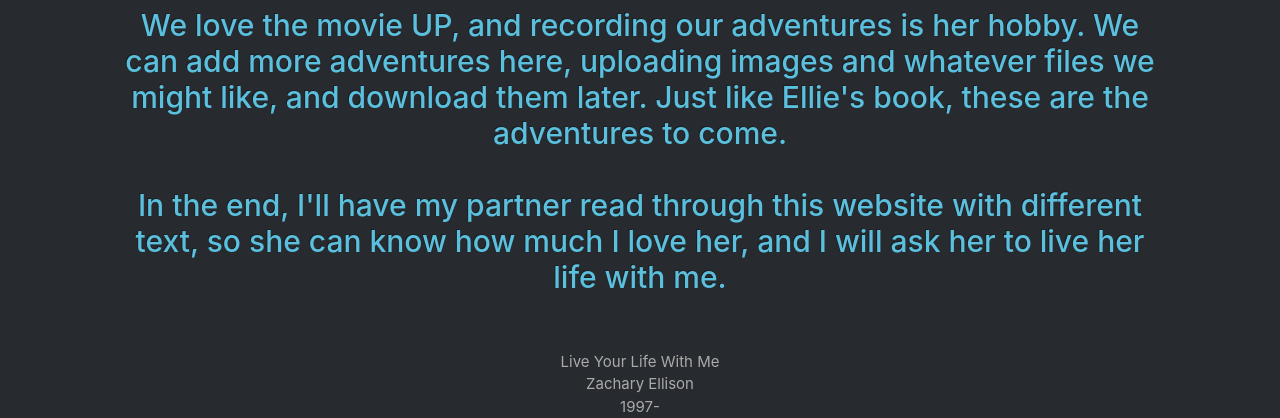
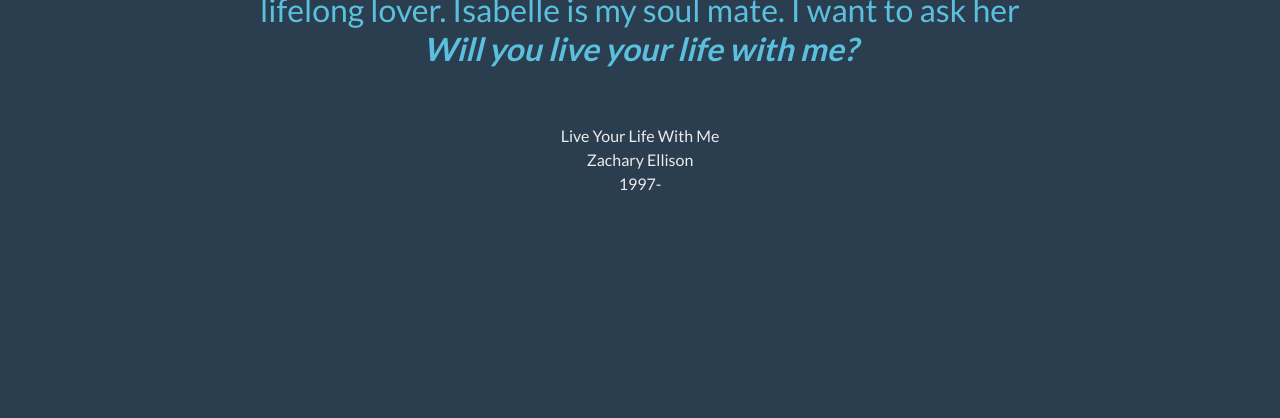
Before and after one commit to ZacharyEllison/lylwm, a Flask app: page / in a window 1280 px wide. Shown: the part 2177-2595 px from the top of the page. After the commit the page ends 2367 px from the top, so only its background shows below. Run offline with Flask 2, Linux system fonts and the light colour scheme; some libraries are stand-ins or nearby versions.

Commit message:
aesthetics and images self populated, index updated, theme changed

```diff
--- a/templates/index.html
+++ b/templates/index.html
@@ -5,13 +5,13 @@
 
 {% block main %}
 	<br />
-	<img src="static/images/1.jpg" alt="Us hiking Flat-Irons"><br />
-	<h1 class="text-info">This website is made to propose to my partner, Isabelle. It will be under the url <i>willyou.liveyourlifewith.me</i><br />
-	<img src="https://images.unsplash.com/photo-1483682133120-7e669629877b?auto=format&fit=crop&w=1035&q=80&ixid=dW5zcGxhc2guY29tOzs7Ozs%3D" alt="Raelyn's first birthday"><br />
-	She and I have a beautiful daughter, Raelyn. Whenever I'm not here in Cambridge I'm home in Colorado with them. We spend our time hiking and camping and going to parks.<br />
-	<img src="https://images.unsplash.com/photo-1440755130913-8711f8195bdf?auto=format&fit=crop&w=2070&q=80&ixid=dW5zcGxhc2guY29tOzs7Ozs%3D" alt="Our time in Conrad's"><br />
-	We both love to take pictures and find that we never have enough space, and I wanted to fix that. I wanted to make a way for my partner to be able to store her pictures from her phone without needing some special service or adapter or computer. So I made this website.
+	<img src="static/images/IG and Snow.jpg" alt="Us hiking Flat-Irons"><br />
+	<h1 class="text-info">This website is made to propose to my partner, Isabelle.<br /><i>I want her to live her life with me.</i><br />
+	<img src="static/images/Family with Uke.jpg" alt="Raelyn's first birthday"><br />
+	She and I have a beautiful daughter, Raelyn. Whenever I'm not here in Cambridge I'm home in Colorado with them. We spend our time hiking, camping, cooking, coloring, and going to parks. We have adventures.<br />
+	<img src="static/images/Snow covered mountain rocks.jpg" alt="Our time in Conrad's"><br />
+	Isabelle loves to take pictures and finds that she never have enough space; I wanted to fix that. I wanted to make a way for my partner to be able to store her pictures from her phone without needing some special service or adapter or computer. So I made this website.
 	<br /><img src="https://images.unsplash.com/photo-1464692805480-a69dfaafdb0d?auto=format&fit=crop&w=1950&q=80&ixid=dW5zcGxhc2guY29tOzs7Ozs%3D" alt ="adventure is out there"><br />
-	<h2 class="text-info">We love the movie UP, and recording our adventures is her hobby. We can add more adventures here, uploading images and whatever files we might like, and download them later. Just like Ellie's book, these are the adventures to come.<br /><br /> In the end, I'll have my partner read through this website with different text, so she can know how much I love her, and I will ask her to live her life with me.</h2>
+	<h2 class="text-info">We love the movie UP, and recording our adventures is her hobby. We can add more adventures here, uploading images and whatever files we might like, and download them later. Just like Ellie's book, these are the adventures to come.<br /><br /> In the end, I hope Isabelle knows how much I love her. She is the object of my love. She fills my heart. All time with her is better than any time away. Isabelle is my closest friend, my deepest confidant, my sincerest partner, my lifelong lover. Isabelle is my soul mate. I want to ask her<br /><i><strong>Will you live your life with me?</strong></i></h2>
 
 {% endblock %}
--- a/templates/layout.html
+++ b/templates/layout.html
@@ -9,7 +9,7 @@
         <meta name="viewport" content="width=device-width, initial-scale=1, shrink-to-fit=no"/>
 
         <!-- documentation at http://getbootstrap.com/docs/4.0/, alternative themes at https://bootswatch.com/ -->
-        <link href="/static/css/slate.css" rel="stylesheet"/>
+        <link href="https://bootswatch.com/4/superhero/bootstrap.min.css" rel="stylesheet"/>
 
         <link href="/static/css/styles.css" rel="stylesheet"/>
 
```
